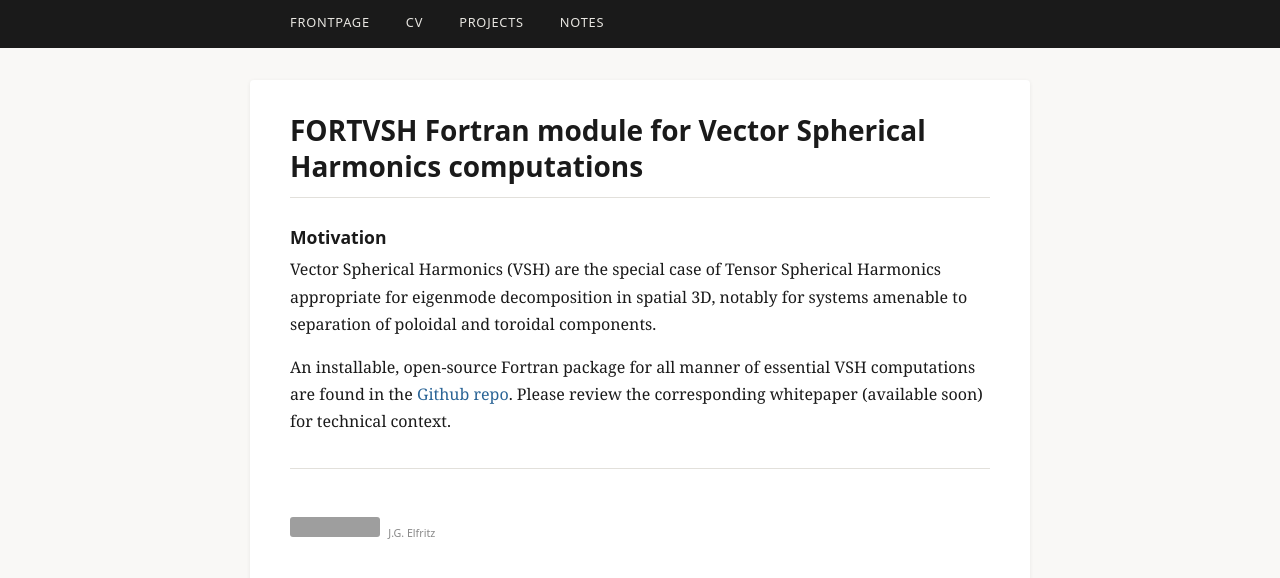
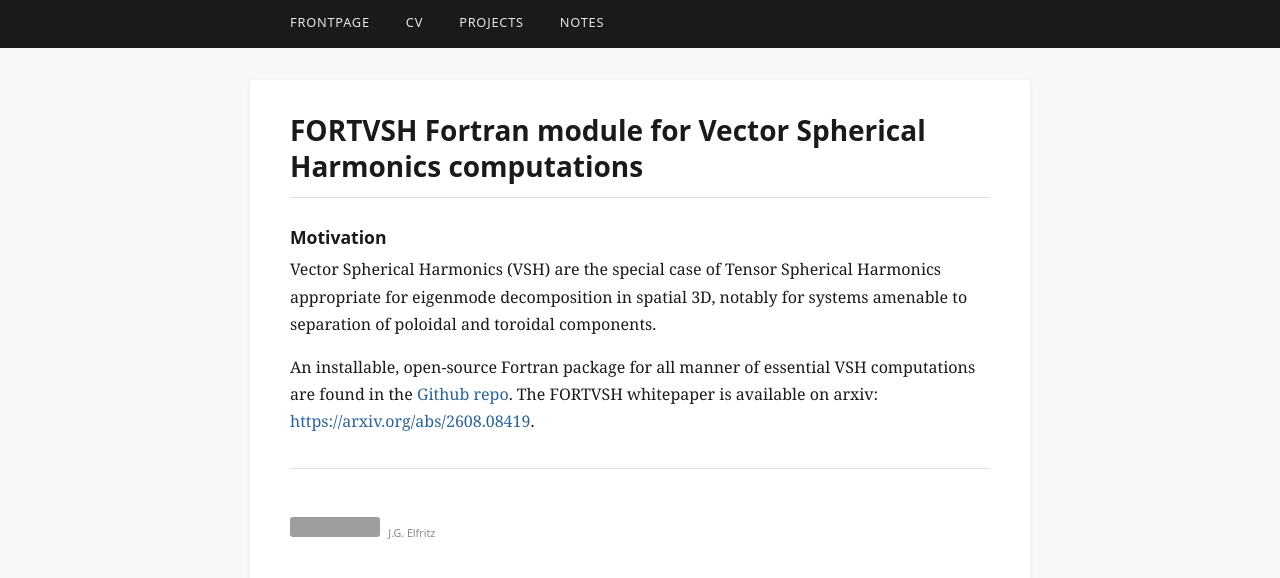
Before and after one commit to justinelfritz/justinelfritz.github.io, a Jekyll site: the page built from pages/vsh.md, in a window 1280 px wide. Shown: the top 578 px of the page. Built offline with Jekyll 4.4.1, drawn with Linux system fonts in a browser that asks for light colours; grey boxes are pictures that could not be loaded.

Commit message:
pages updates

```diff
--- a/pages/vsh.md
+++ b/pages/vsh.md
@@ -8,4 +8,4 @@ description: calculations for Vector Spherical Harmonics
 
 Vector Spherical Harmonics (VSH) are the special case of Tensor Spherical Harmonics appropriate for eigenmode decomposition in spatial 3D, notably for systems amenable to separation of poloidal and toroidal components.
 
-An installable, open-source Fortran package for all manner of essential VSH computations are found in the [Github repo](https://github.com/justinelfritz/FORTVSH). Please review the corresponding whitepaper (available soon) for technical context.
+An installable, open-source Fortran package for all manner of essential VSH computations are found in the [Github repo](https://github.com/justinelfritz/FORTVSH). The FORTVSH whitepaper is available on arxiv: [https://arxiv.org/abs/2608.08419](https://arxiv.org/abs/2608.08419).
```
Also changed, not shown: pages/aws_sw.md (added, +11 -0 lines), pages/projects.md (+1 -1 lines).
